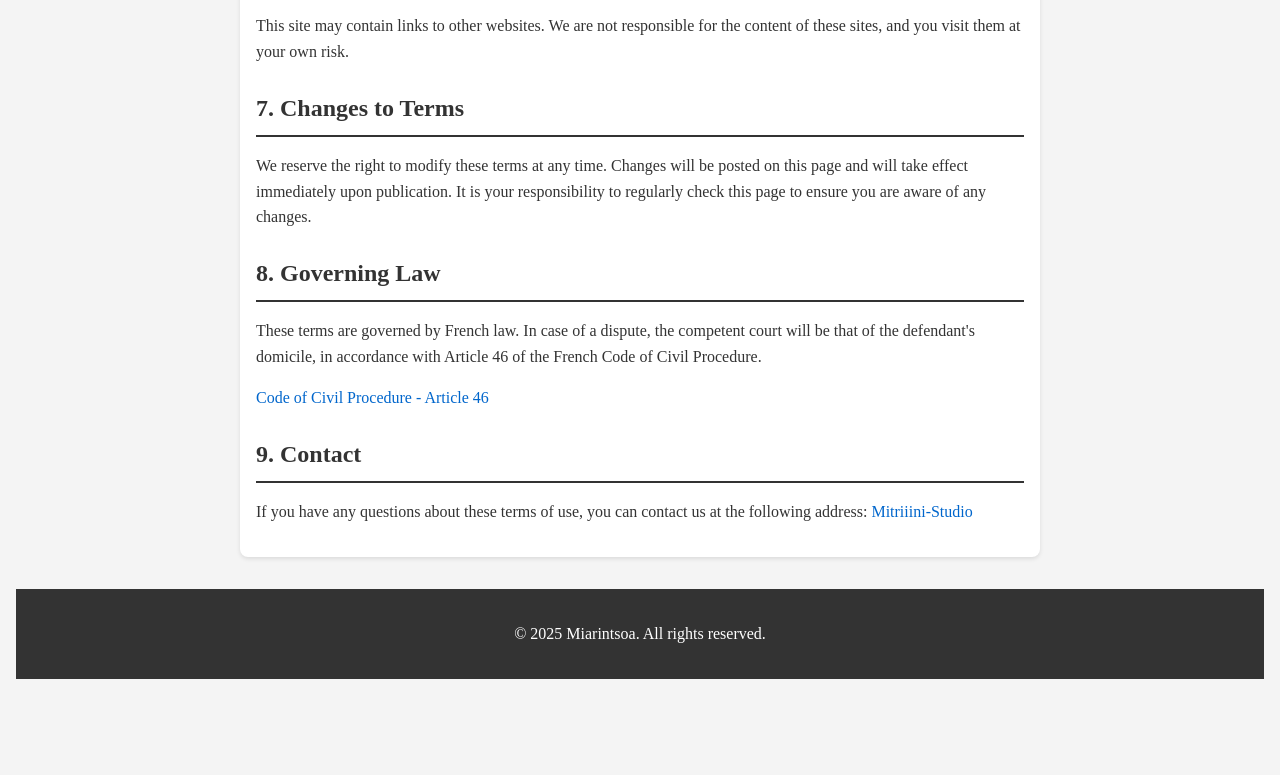
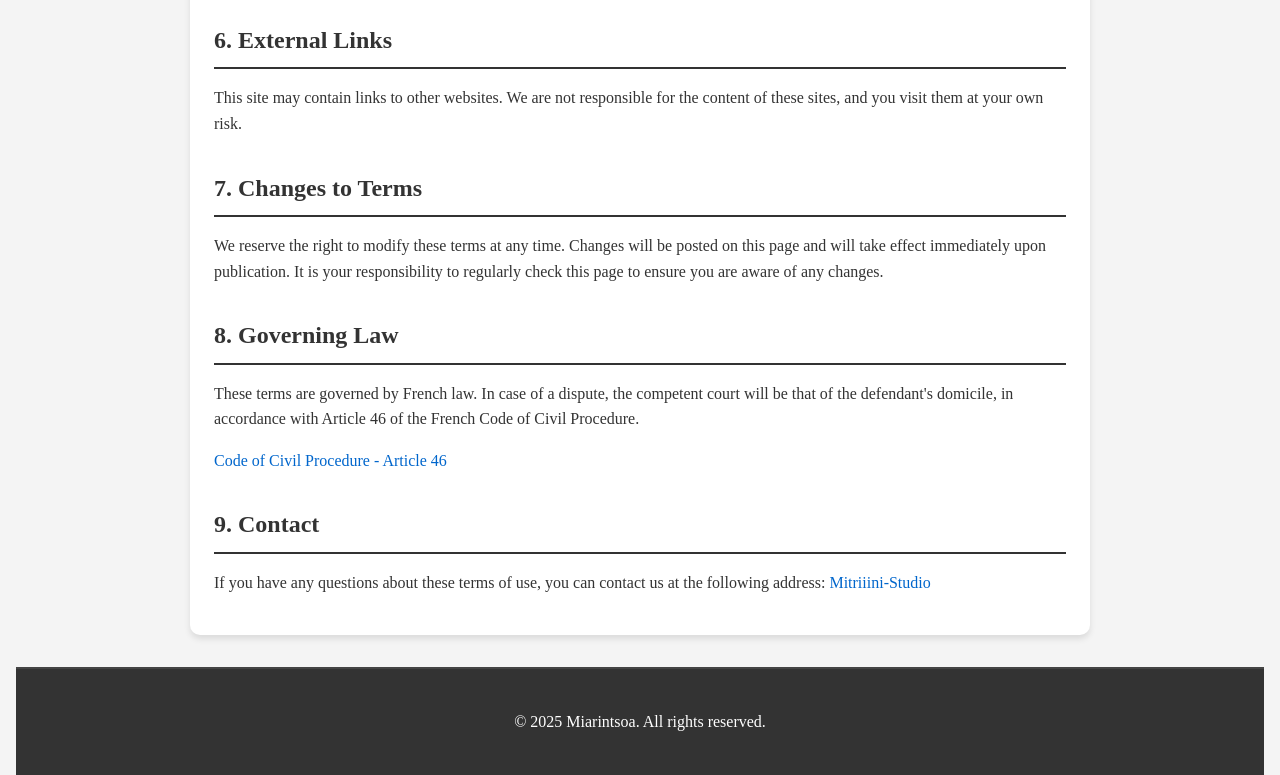
Before and after one commit to Miarintsoa-Fanampy-Nirinah/Miarintsoa-Fanampy-Nirinah.github.io, a plain HTML site: page terms.html in a window 1280 px wide. Shown: the part 1024-1799 px from the top of the page. Before the commit the page ends 1703 px from the top, so only its background shows below. Drawn offline with Linux system fonts and the light colour scheme.

Commit message:
Update styleterms.css

```diff
--- a/styleterms.css
+++ b/styleterms.css
@@ -1,9 +1,9 @@
 /* styles.css */
 * {
     margin: 0;
-    font-family: 'Varela Round', serif;
     padding: 0;
     box-sizing: border-box;
+    font-family: 'Varela Round', serif;
 }
 
 body {
@@ -11,13 +11,13 @@ body {
     background-color: #f4f4f4;
     color: #333;
     line-height: 1.6;
-    padding: 0 1rem; /* Ajout de padding global */
+    padding: 0 1rem; /* Ajout de padding global pour éviter que le texte touche les bords */
 }
 
 header {
     background-color: #333;
     color: #fff;
-    padding: 1rem;
+    padding: 1.5rem 1rem; /* Plus de padding pour l'esthétique */
     text-align: center;
 }
 
@@ -27,22 +27,22 @@ h1 {
 
 h2 {
     color: #333;
-    margin-top: 1.5rem;
+    margin-top: 2rem; /* Espacement plus généreux entre les sections */
     border-bottom: 2px solid #333;
     padding-bottom: 0.5rem;
 }
 
 main {
-    max-width: 800px; /* Limiter la largeur du contenu */
-    margin: 0 auto; /* Centrer le contenu */
-    padding: 1rem; /* Espacement intérieur pour le contenu principal */
-    background-color: #fff; /* Optionnel : donner une couleur de fond au contenu */
-    border-radius: 8px; /* Coins arrondis pour un effet esthétique */
-    box-shadow: 0 2px 4px rgba(0, 0, 0, 0.1); /* Ajout d'une ombre douce */
+    max-width: 900px; /* Largeur maximale pour centrer le contenu */
+    margin: 0 auto; /* Centrer le contenu horizontalement */
+    padding: 1.5rem; /* Espacement interne pour rendre le texte plus lisible */
+    background-color: #fff; /* Ajout d'une couleur de fond */
+    border-radius: 10px; /* Coins arrondis pour une meilleure esthétique */
+    box-shadow: 0 4px 6px rgba(0, 0, 0, 0.1); /* Ombre douce pour le conteneur */
 }
 
 p {
-    margin: 1rem 0;
+    margin: 1rem 0; /* Maintenir une bonne distance entre les paragraphes */
 }
 
 a {
@@ -56,8 +56,9 @@ a:hover {
 
 footer {
     text-align: center;
-    padding: 1rem;
+    padding: 1.5rem;
     background-color: #333;
     color: #fff;
     margin-top: 2rem;
+    border-top: 2px solid #444; /* Légère bordure pour séparer le footer */
 }
```
